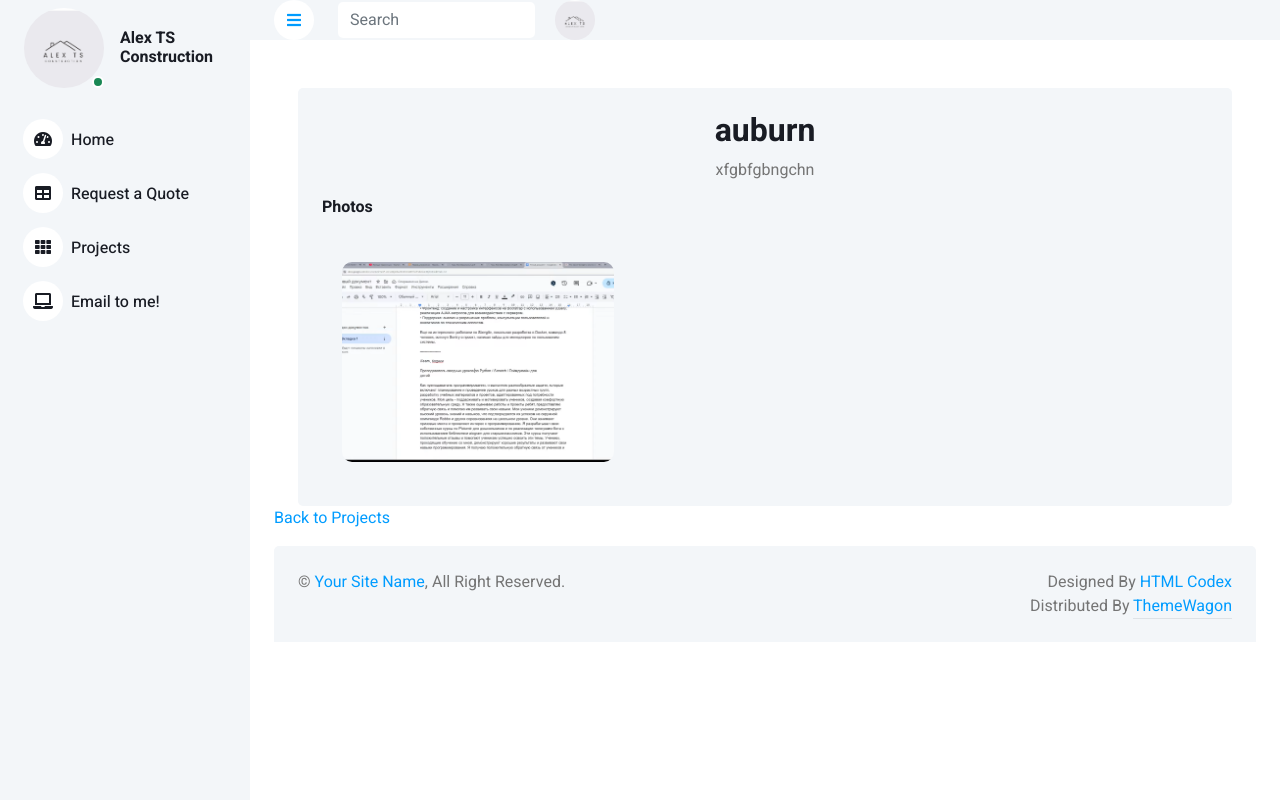
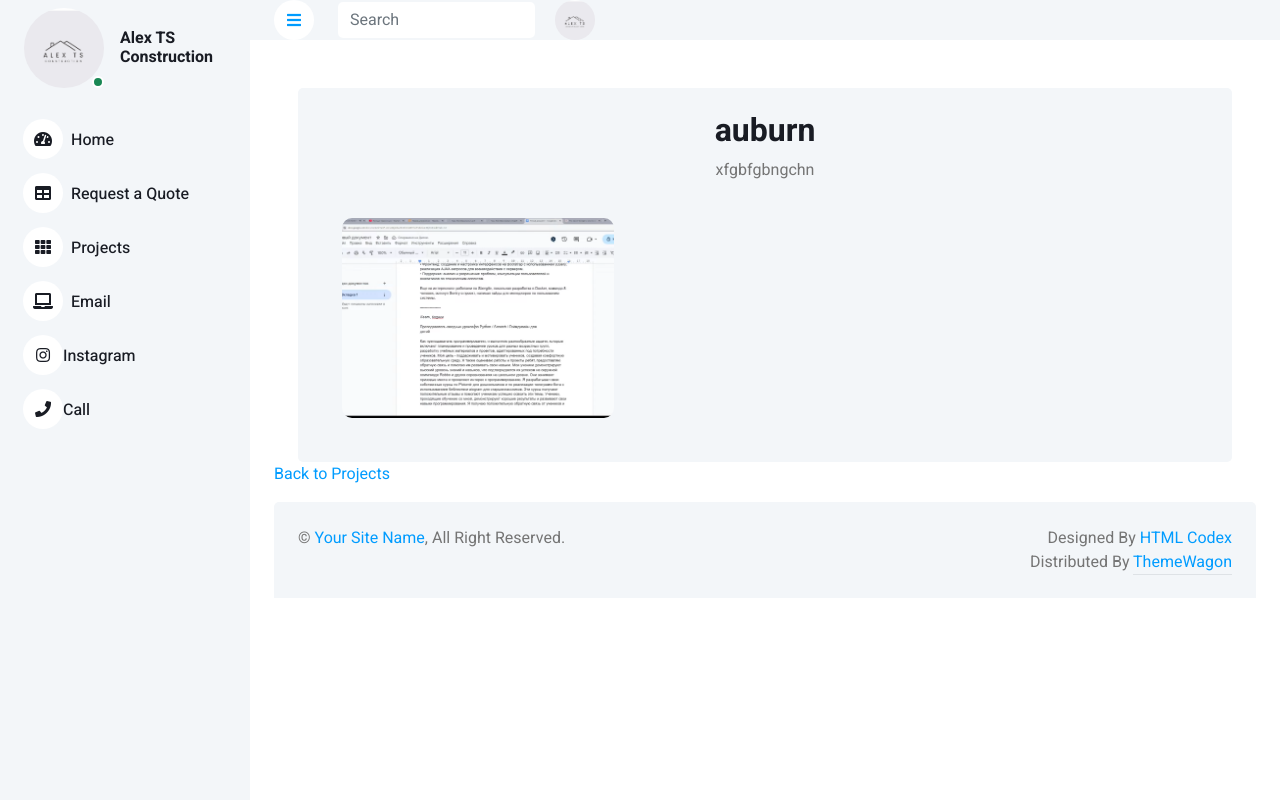
Before and after one commit to StanSorochynskyi/alexTScon_app, a Django app: page /projects/project/10/ in a window 1280 px wide. Run offline with Django 3.2, Linux system fonts and the light colour scheme; data comes from the database, SQL or seed files in the repository; parts of the project's set-up code (start-up, migrations or seed data) failed here and were passed over; some libraries are stand-ins or nearby versions.

Commit message:
base html

```diff
--- a/templates/base.html
+++ b/templates/base.html
@@ -67,7 +67,9 @@
                     <a href="/" class="nav-item nav-link"><i class="fa fa-tachometer-alt me-2"></i>Home</a>
                     <a href="{{ '/quote/' }}" class="nav-item nav-link"><i class="fa fa-table me-2"></i>Request a Quote</a>
                     <a href="{{ '/projects/' }}" class="nav-item nav-link"><i class="fa fa-th me-2"></i>Projects</a>
-                    <a href="mailto:alex.tscon@gmail.com" class="nav-item nav-link"><i class="fa fa-laptop me-2"></i>Email to me!</a>
+                    <a href="mailto:alex.tscon@gmail.com" class="nav-item nav-link"><i class="fa fa-laptop me-2"></i>Email</a>
+                    <a href="https://www.instagram.com/alex_ts_construction" target="_blank" class="nav-item nav-link"><i class="fab fa-instagram"></i>Instagram</a>
+                    <a href="tel:+2066378482" class="nav-item nav-link"><i class="fas fa-phone"></i>Call</a>
                 </div>
             </nav>
         </div>
--- a/templates/projects/project_detail.html
+++ b/templates/projects/project_detail.html
@@ -6,9 +6,7 @@
         <div class="bg-light text-center rounded p-4">
             <h2>{{ project.name }}</h2>
             <p>{{ project.description }}</p>
-            <div class="d-flex align-items-center justify-content-between mb-4">
-                <h6 class="mb-0">Photos</h6>
-            </div>
+
             <div class="gallery">
                 {% for photo in project.photos.all %}
                     <div class="gallery-item">
```
